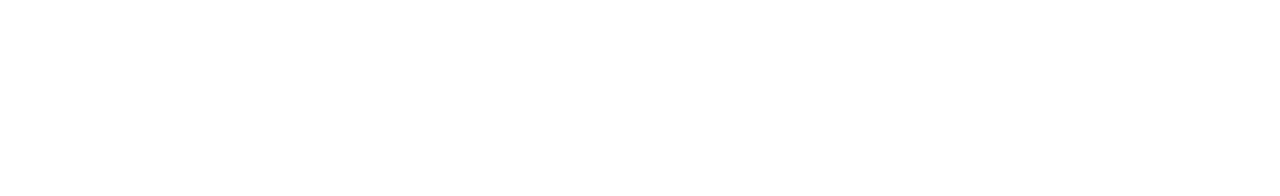
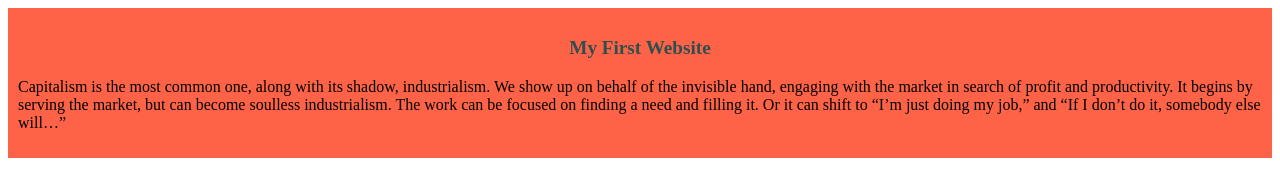
Before and after one commit to Riaz-45/my-first-github-repo, a plain HTML site: page index.html in a window 1280 px wide. Drawn offline with Linux system fonts and the light colour scheme.

Commit message:
added the first blog

```diff
--- a/index.html
+++ b/index.html
@@ -4,8 +4,14 @@
     <meta charset="UTF-8">
     <meta name="viewport" content="width=device-width, initial-scale=1.0">
     <title>My First Ever Github Repo</title>
+    <link rel="stylesheet" href="styles/blog.css">
 </head>
 <body>
-
+    <div>
+        <h3>My First Website</h3>
+        <p>
+            Capitalism is the most common one, along with its shadow, industrialism. We show up on behalf of the invisible hand, engaging with the market in search of profit and productivity. It begins by serving the market, but can become soulless industrialism. The work can be focused on finding a need and filling it. Or it can shift to “I’m just doing my job,” and “If I don’t do it, somebody else will…”
+        </p>
+    </div>
 </body>
 </html>
--- /dev/null
+++ b/styles/blog.css
@@ -0,0 +1,9 @@
+div{
+    background-color: tomato;
+    padding: 10px;
+}
+h3{
+    text-align: center;
+    font-size: larger;
+    color: darkslategray;
+}
```
